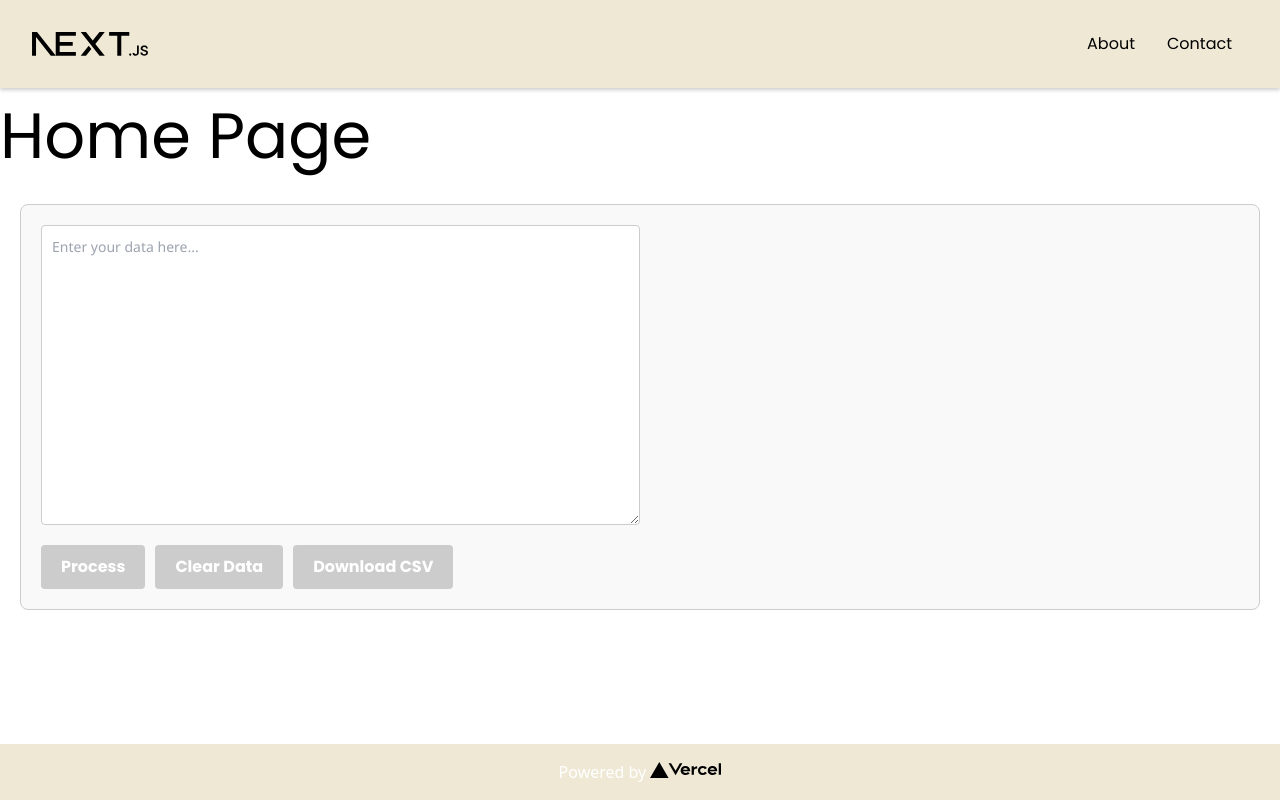
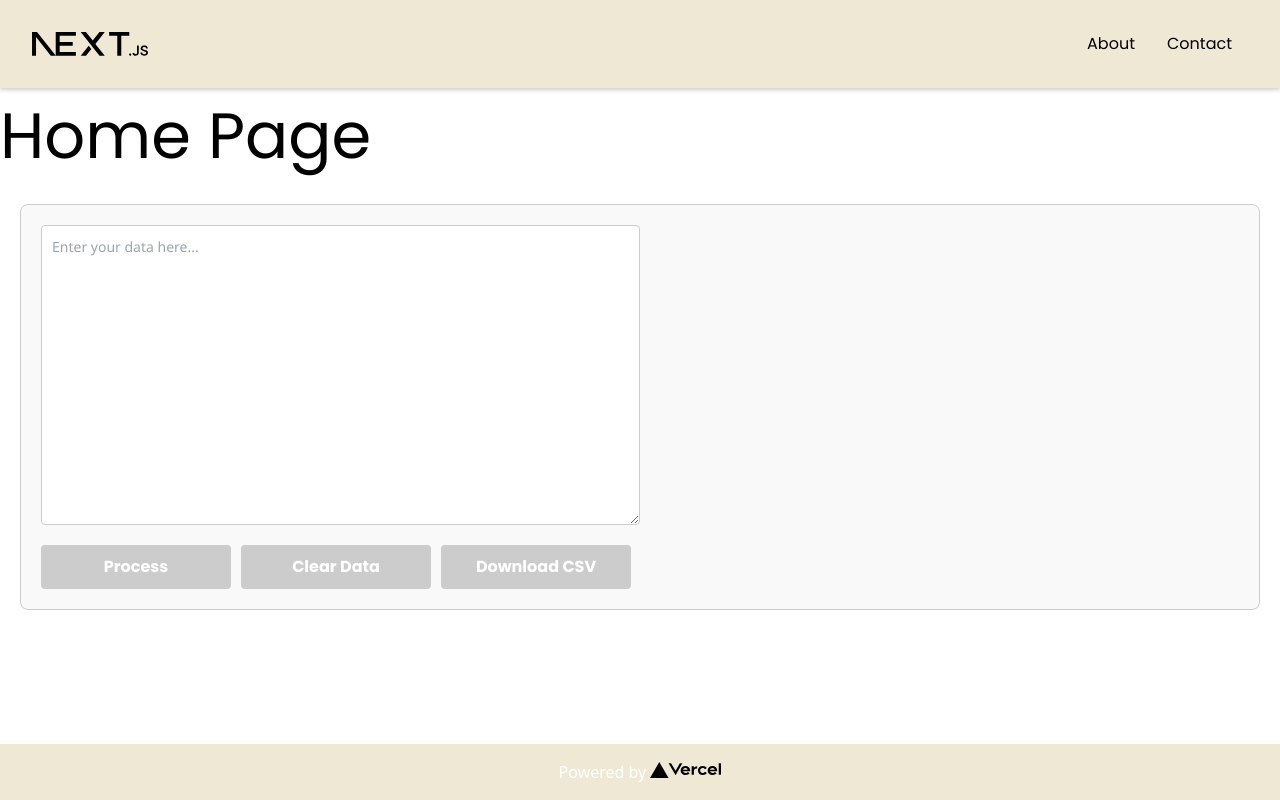
Before and after one commit to FefesG5/SimplyCSV, a Next.js app: page / in a window 1280 px wide. Built offline with nearby package versions, Linux system fonts and the light colour scheme.

Commit message:
fix: added spinner to process button to display processing. However process time is so fast cannot see without settimeout delay

```diff
--- a/src/components/DataEntry/DataEntry.module.css
+++ b/src/components/DataEntry/DataEntry.module.css
@@ -50,6 +50,8 @@
   background-color: #007bff;
   color: white;
   font-weight: bold;
+
+  min-width: 190px;
 }
 
 .button:disabled {
--- a/src/components/DataEntry/DataEntry.tsx
+++ b/src/components/DataEntry/DataEntry.tsx
@@ -70,9 +70,6 @@ const DataEntry = () => {
   return (
     <div className={styles.dataEntryContainer}>
       <div className={styles.flexContainer}>
-        {isProcessing ? (
-          <Spinner /> // Show the spinner when processing
-        ) : (
         <textarea
           className={styles.textArea}
           value={textAreaValue}
@@ -80,7 +77,6 @@ const DataEntry = () => {
           placeholder="Enter your data here..."
           disabled={isProcessing} // Disable text area when processing
         ></textarea>
-        )}
         {csvData && (
           <div className={styles.preview}>
             <strong>CSV Data Preview:</strong>
@@ -94,9 +90,15 @@ const DataEntry = () => {
           className={styles.button}
           type="button"
           onClick={handleProcess}
-          disabled={!textAreaValue}
+          disabled={!textAreaValue || isProcessing}
         >
-          Process
+          {isProcessing ? (
+            <>
+              <Spinner /> Processing...
+            </>
+          ) : (
+            "Process"
+          )}
         </button>
         <button
           className={styles.button}
--- a/src/components/Spinner/Spinner.module.css
+++ b/src/components/Spinner/Spinner.module.css
@@ -1,10 +1,13 @@
 .spinner {
   border: 4px solid rgba(0, 0, 0, 0.1);
-  width: 36px;
-  height: 36px;
+  width: 20px;
+  height: 20px;
   border-radius: 50%;
   border-left-color: #09f;
   animation: spin 1s ease infinite;
+  display: inline-block; /* Make it inline so it sits next to text/buttons */
+  vertical-align: middle;
+  margin-left: 10px;
 }
 
 @keyframes spin {
```
Lines whose indentation alone changed are shown as unchanged.
